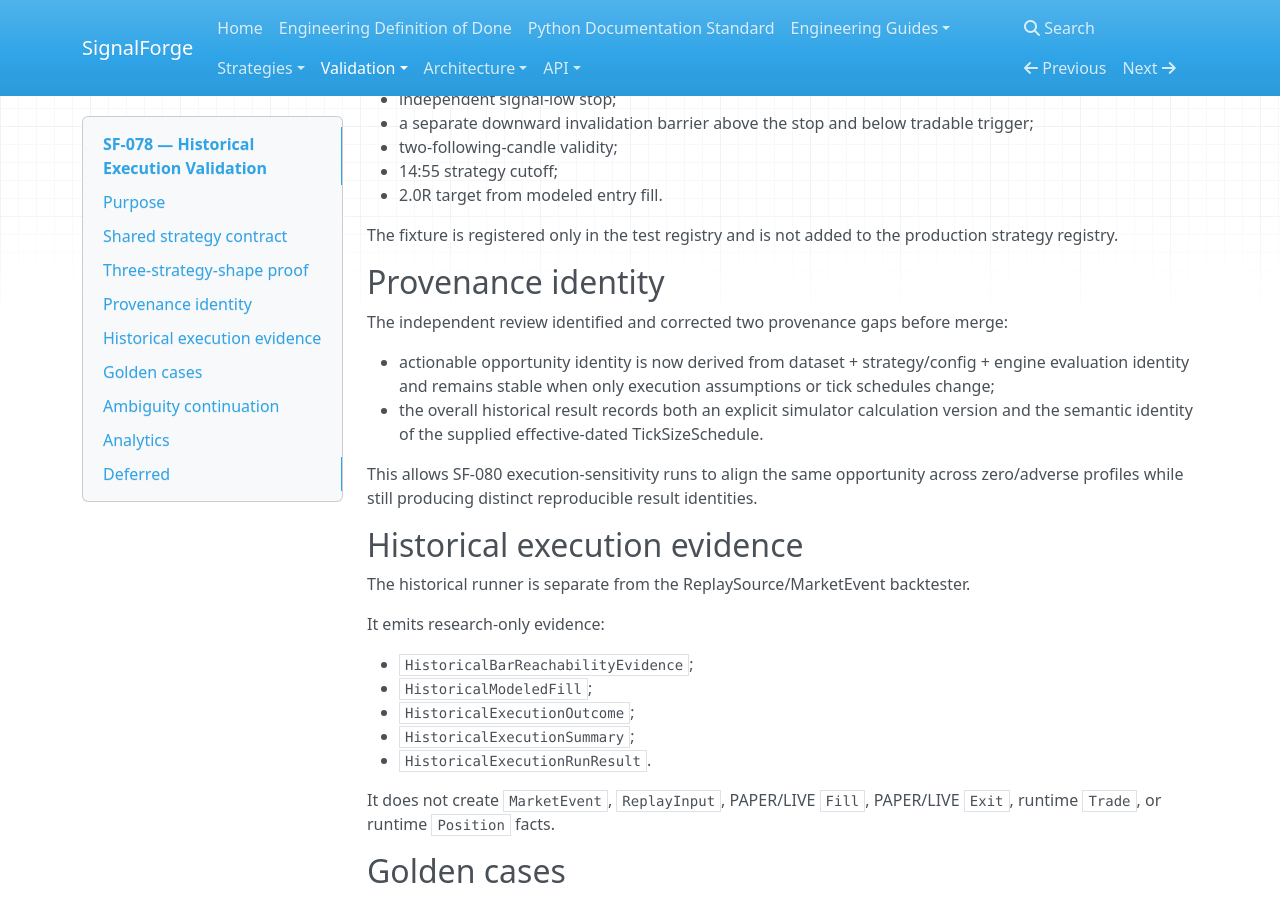
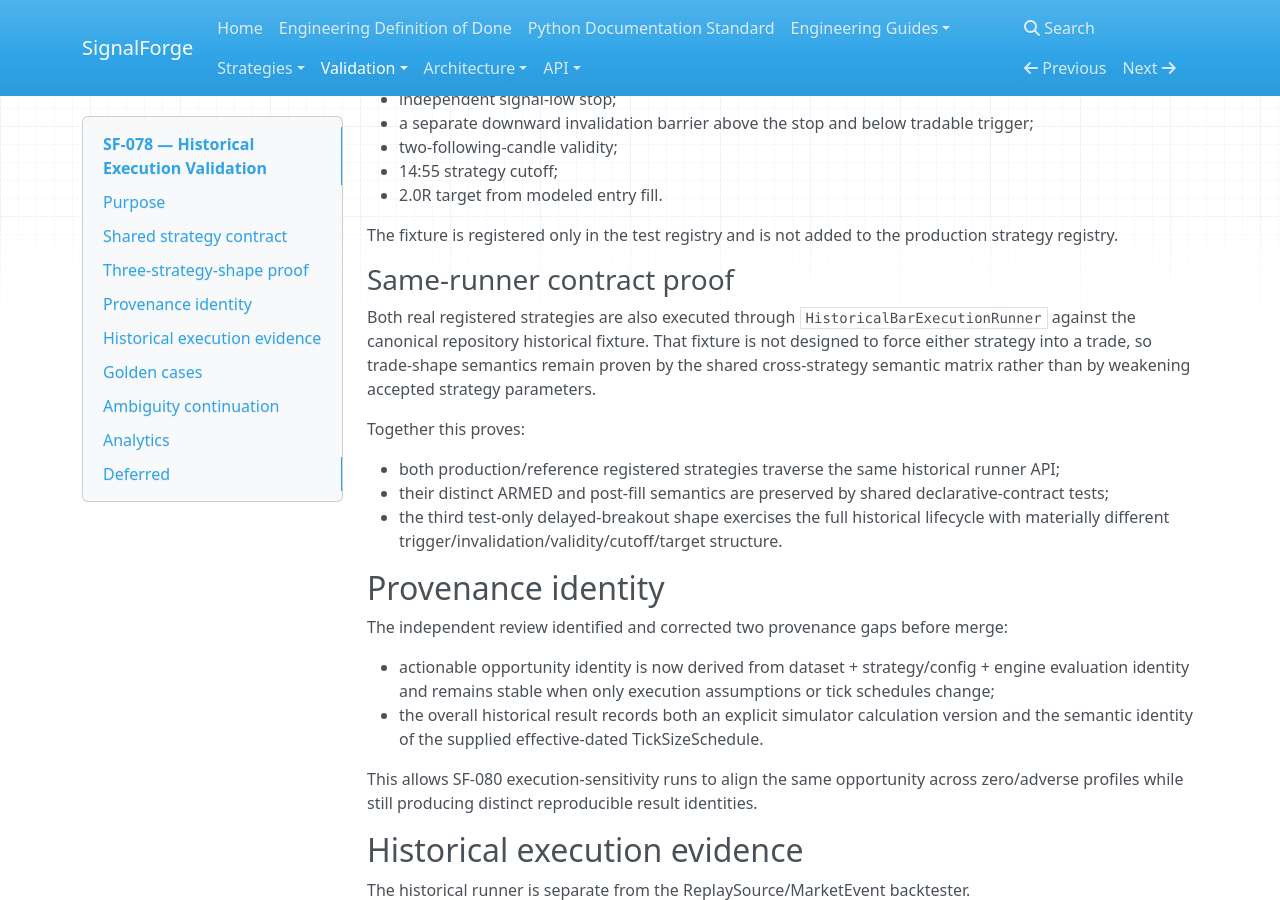
Before and after one commit to harishkamathuk/signalforge, an MkDocs documentation site: the page built from docs/validation/sf-078-historical-execution-proof.md, in a window 1280 px wide and 900 px high, scrolled down 1223 px. Built offline with MkDocs 1.6.1, drawn with Linux system fonts in a browser that asks for light colours; nearby versions of some CDN libraries.

Commit message:
docs: strengthen three-shape historical runner proof

```diff
--- a/docs/validation/sf-078-historical-execution-proof.md
+++ b/docs/validation/sf-078-historical-execution-proof.md
@@ -60,6 +60,21 @@ Existing semantic-matrix and reference-policy tests preserve:
 
 The fixture is registered only in the test registry and is not added to the production strategy
 registry.
+
+
+### Same-runner contract proof
+
+Both real registered strategies are also executed through
+`HistoricalBarExecutionRunner` against the canonical repository historical fixture. That fixture is
+not designed to force either strategy into a trade, so trade-shape semantics remain proven by the
+shared cross-strategy semantic matrix rather than by weakening accepted strategy parameters.
+
+Together this proves:
+
+- both production/reference registered strategies traverse the same historical runner API;
+- their distinct ARMED and post-fill semantics are preserved by shared declarative-contract tests;
+- the third test-only delayed-breakout shape exercises the full historical lifecycle with materially
+  different trigger/invalidation/validity/cutoff/target structure.
 
 ## Provenance identity
 
```
